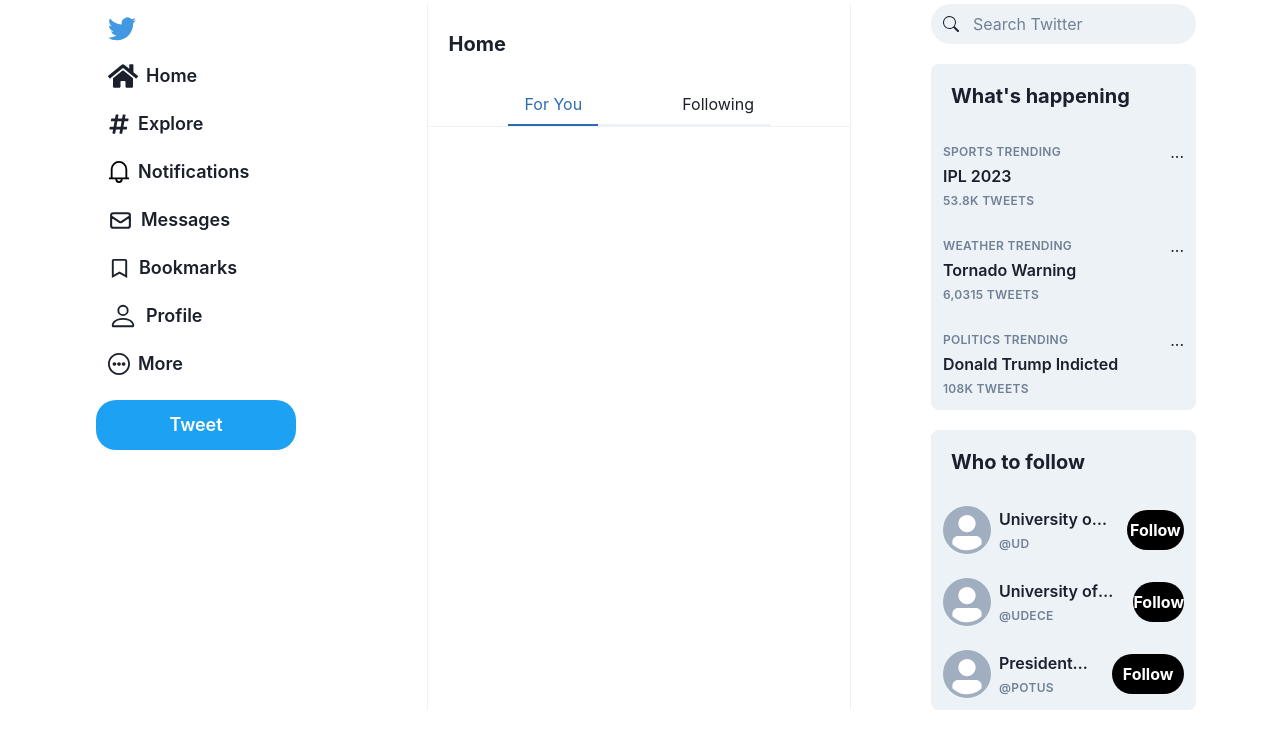
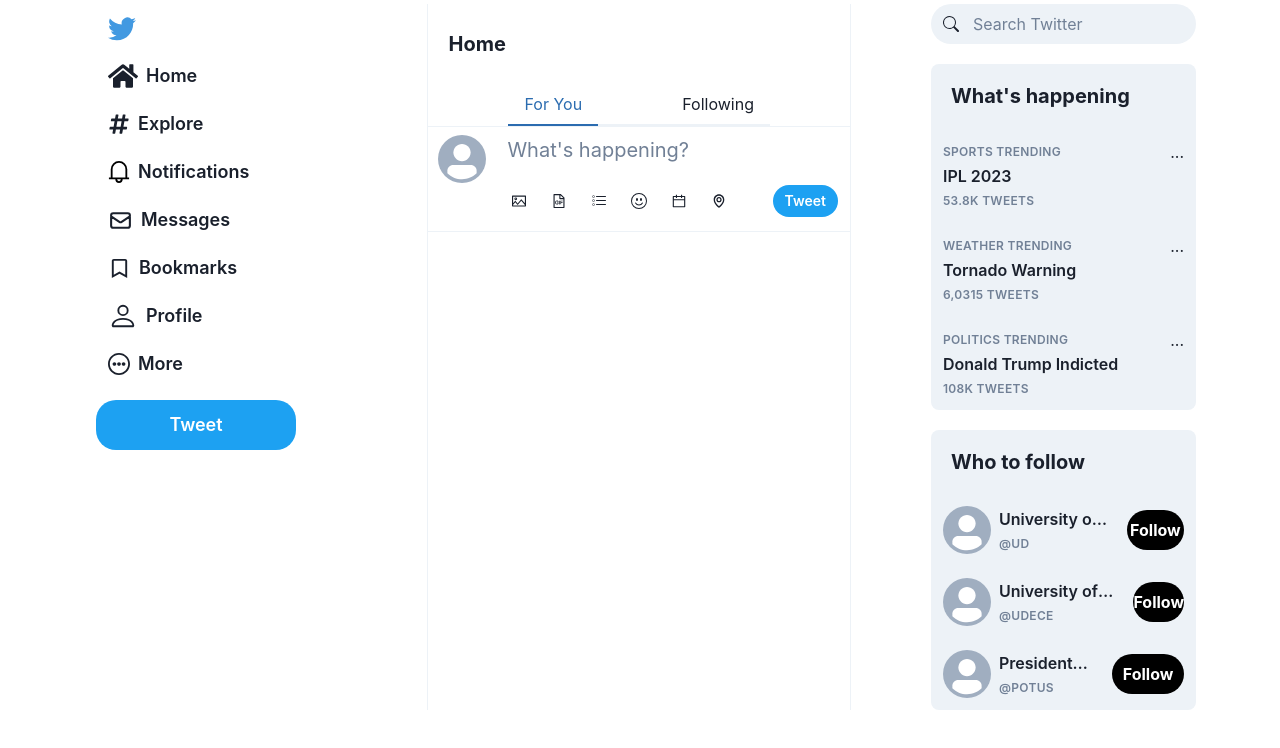
Before and after one commit to alexbushi/mock-twitter, a React (Create React App) app: page / in a window 1280 px wide. Shown: the top 748 px of the page. Built offline with nearby package versions, Linux system fonts and the light colour scheme.

Commit message:
Added create tweet component

```diff
--- /dev/null
+++ b/src/components/CreateTweet.tsx
@@ -0,0 +1,63 @@
+import {
+  Avatar,
+  Button,
+  ButtonGroup,
+  Grid,
+  GridItem,
+  HStack,
+  IconButton,
+  Input,
+  Spacer,
+} from "@chakra-ui/react";
+import {
+  AiOutlinePicture,
+  AiOutlineFileGif,
+  AiOutlineCalendar,
+} from "react-icons/ai";
+import { BsListTask, BsEmojiSmile } from "react-icons/bs";
+import { BiMap } from "react-icons/bi";
+import { useRef } from "react";
+
+const CreateTweet = () => {
+  const ref = useRef<HTMLInputElement>(null);
+
+  return (
+    <Grid
+      templateRows="repeat(2, 1fr)"
+      templateColumns="repeat(6, 1fr)"
+      gap={1}
+      borderBottom="1px"
+      borderColor="gray.100"
+    >
+      <GridItem rowSpan={2} colSpan={1} justifySelf="center" pt={2}>
+        <Avatar />
+      </GridItem>
+      <GridItem colSpan={5} h="50px" p={2}>
+        <Input
+          ref={ref}
+          placeholder="What's happening?"
+          variant="unstyled"
+          fontSize="20px"
+        />
+      </GridItem>
+      <GridItem colSpan={5} pr={3}>
+        <HStack>
+          <ButtonGroup spacing={0} size="md" variant="ghost" color="#4299E1">
+            <IconButton icon={<AiOutlinePicture />} aria-label="Image 1" />
+            <IconButton icon={<AiOutlineFileGif />} aria-label="Image 1" />
+            <IconButton icon={<BsListTask />} aria-label="Image 1" />
+            <IconButton icon={<BsEmojiSmile />} aria-label="Image 1" />
+            <IconButton icon={<AiOutlineCalendar />} aria-label="Image 1" />
+            <IconButton icon={<BiMap />} aria-label="Image 1" />
+          </ButtonGroup>
+          <Spacer />
+          <Button colorScheme="twitter" size="sm" borderRadius="full">
+            Tweet
+          </Button>
+        </HStack>
+      </GridItem>
+    </Grid>
+  );
+};
+
+export default CreateTweet;
--- a/src/components/MainList.tsx
+++ b/src/components/MainList.tsx
@@ -1,4 +1,5 @@
 import { Heading, Spacer, Tab, TabList, Tabs } from "@chakra-ui/react";
+import CreateTweet from "./CreateTweet";
 
 const MainList = () => {
   return (
@@ -13,6 +14,7 @@
           <Tab>Following</Tab>
         </TabList>
       </Tabs>
+      <CreateTweet />
     </>
   );
 };
```
